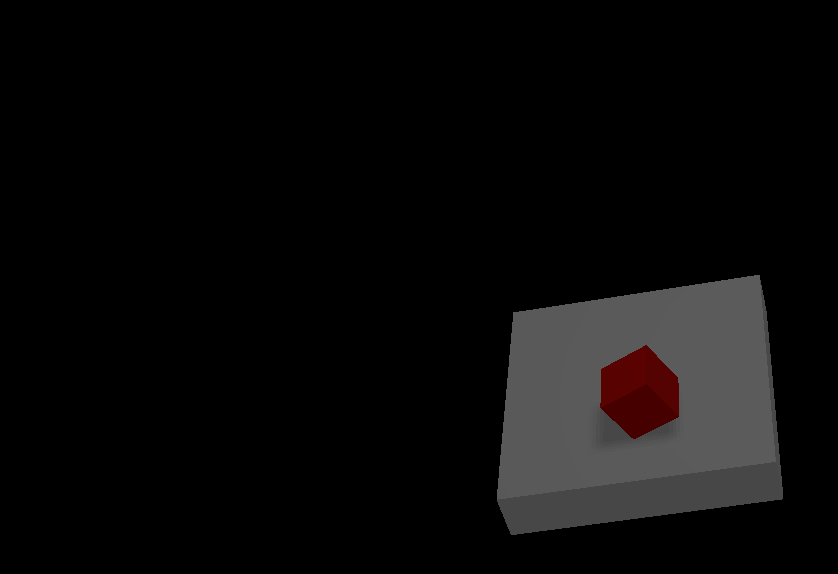
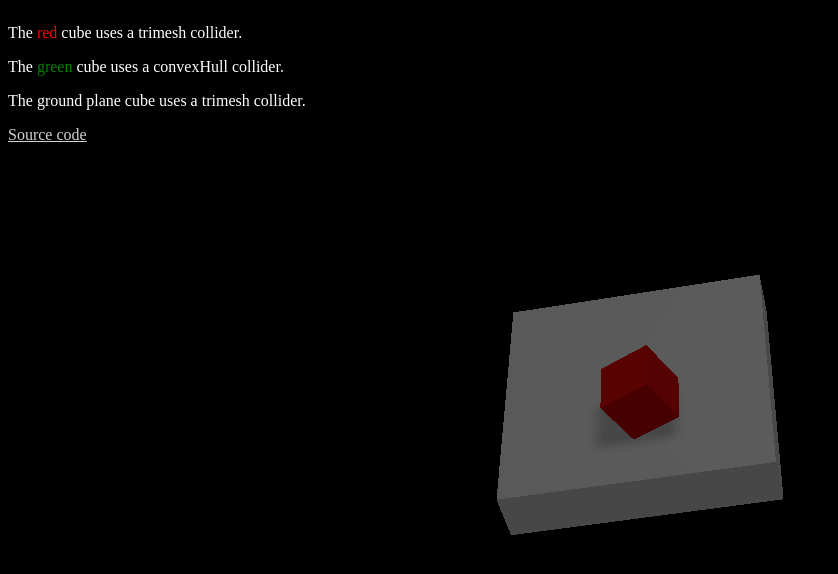
Before and after one commit to nknapp/rapier-three-trimesh-bug, a website built with Vite: page index.html in a window 1280 px wide. Shown: the whole page, without its empty margins (0-838 px from the left). Built offline with nearby package versions, Linux system fonts and the light colour scheme.

Commit message:
inline docs

```diff
--- a/index.html
+++ b/index.html
@@ -1,13 +1,42 @@
 <head>
     <script src="src/index.ts" type="module"></script>
     <style>
-        html, body, canvas  {
+        html, body, canvas {
             padding: 0;
             margin: 0;
             width: 100%;
-            height: 100%
+            height: 100%;
+            background: black;
         }
+
+        div {
+            padding: 0.5rem;
+            position: absolute;
+            z-index: 10;
+        }
+        p {
+            color: white;
+        }
+        a {
+            color: lightgray;
+            text-underline-offset: 1px;
+        }
+
     </style>
 </head>
 <body>
+<div>
+    <p>
+        The <span style="color: red;">red</span> cube uses a trimesh collider.
+    </p>
+    <p>
+        The <span style="color: green;">green</span> cube uses a convexHull collider.
+    </p>
+    <p>
+        The ground plane cube uses a trimesh collider.
+    </p>
+    <p>
+        <a href="https://github.com/nknapp/rapier-three-trimesh-bug/blob/main/src/index.ts">Source code</a>
+    </p>
+</div>
 </body>
```
